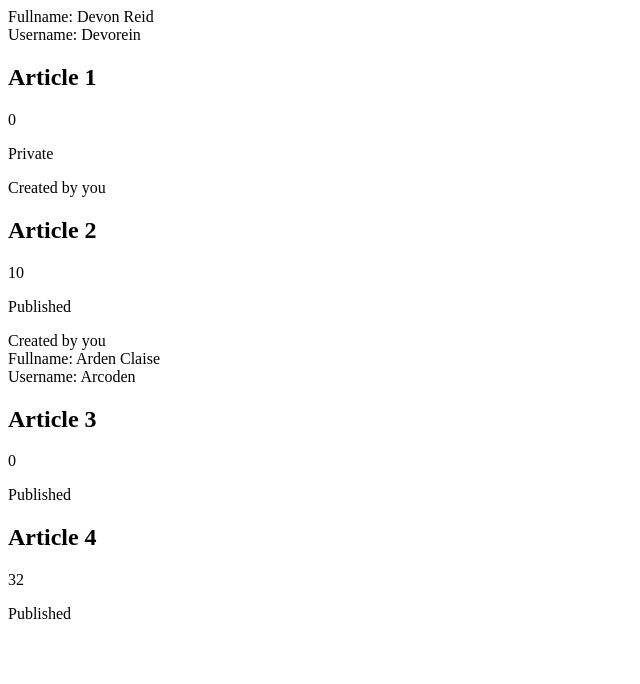
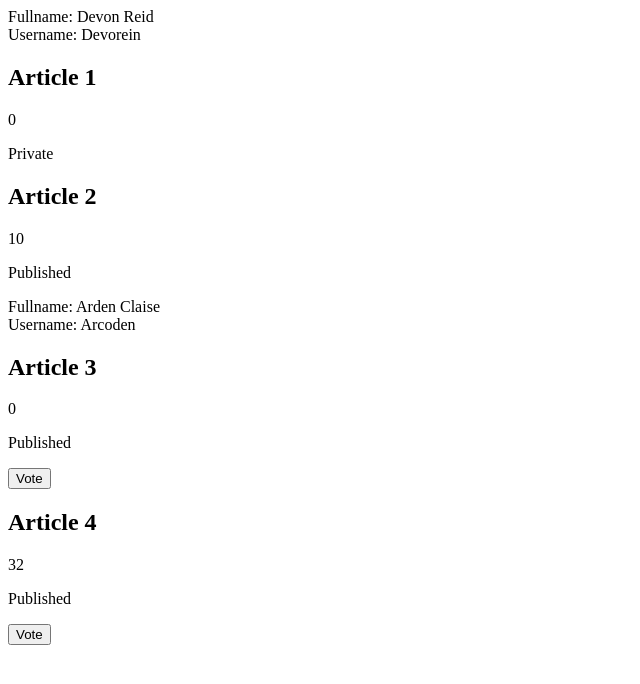
Before and after one commit to Devorein/vue-init, a Vue app: page / in a window 1280 px wide. Shown: the top 684 px of the page, without its empty margins (0-640 px from the left). Built offline with nearby package versions, Linux system fonts and the light colour scheme.

Commit message:
Custom events for children components

```diff
--- a/src/App.vue
+++ b/src/App.vue
@@ -3,7 +3,7 @@
     <div v-for="user in users" :key="'user.'+user.id">
       <Greet :username="user.username" :fullname="user.fullname"/>
       <div v-for="article in user.articles" :key="'article.'+article.id">
-        <Article :authorId="article.authorId" :title="article.title" :likes="article.likes" :published="article.published"/>
+        <Article :authorId="article.authorId" :title="article.title" :likes="article.likes" :published="article.published" @vote="vote(article.id, user.id)"/>
       </div>
     </div>
   </div>
@@ -61,6 +61,17 @@ export default {
     Article
   },
   name: 'App',
+  methods: {
+    vote(articleId, userId){
+      const user = this.users.find(user=>user.id === userId);
+      if(user){
+        const article = user.articles.find(article=>article.id === articleId);
+        if(article){
+          article.likes += 1
+        }
+      }
+    }
+  },
   data(){
     return {
       users
--- a/src/components/Article.vue
+++ b/src/components/Article.vue
@@ -3,8 +3,8 @@
     <h2 v-bind="$attrs">{{title}}</h2>
     <p>{{likes}}</p>
     <p>{{published ? "Published" : "Private"}}</p>
-    <template v-if="loggedInUser.id ===authorId">
-      Created by you
+    <template v-if="loggedInUser.id !== authorId">
+      <button @click="$emit('vote')">Vote</button>
     </template>
   </div>
 </template>
@@ -28,6 +28,7 @@
     },
     inheritAttrs: false,
     inject: ['logged', 'loggedInUser'],
+    emits: ['vote']
   }
 </script>
 
```
